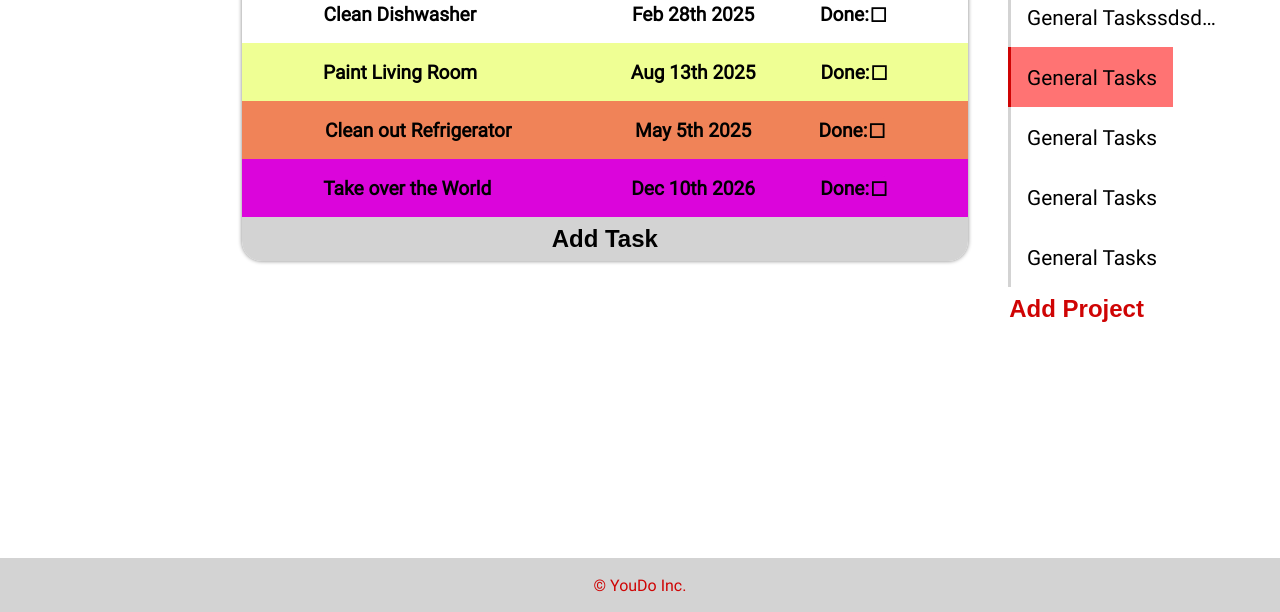
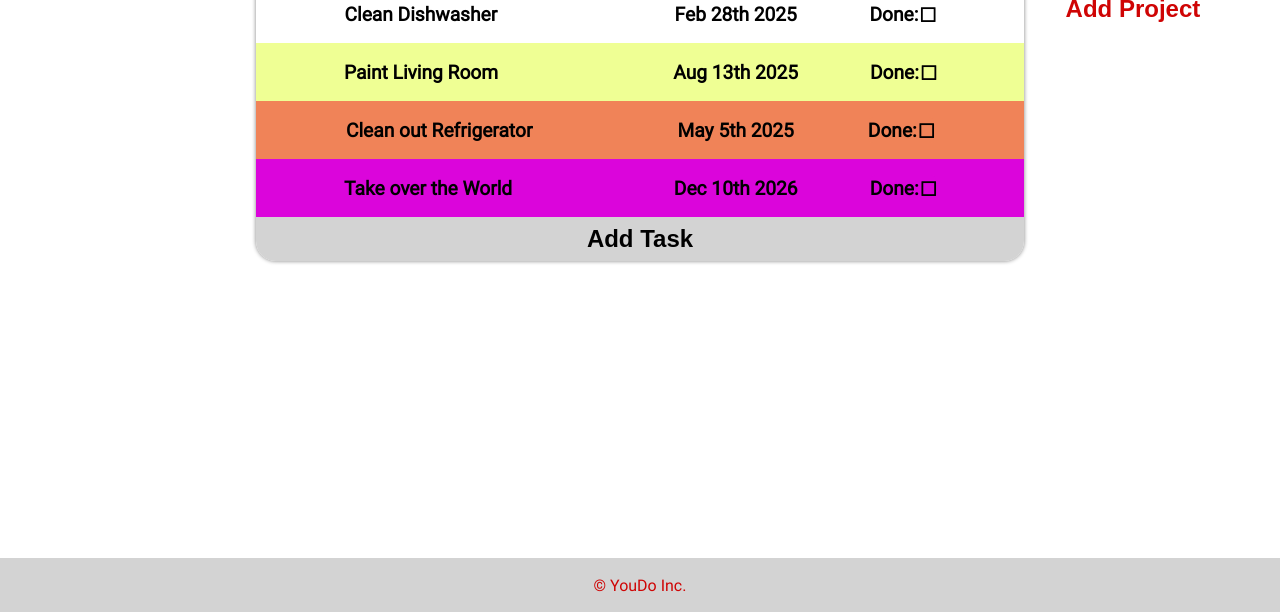
Before and after one commit to SamuelWyck/odin-todo-list, a website built with webpack: page src/template.html in a window 1280 px wide. Shown: the part 188-800 px from the top of the page. Built offline with nearby package versions, Linux system fonts and the light colour scheme.

Commit message:
Comment out test html

```diff
--- a/src/template.html
+++ b/src/template.html
@@ -39,11 +39,11 @@
             <div class="project-selection">
                 <p class="project-selection-title">Projects</p>
                 <div class="project-list">
-                    <p>General Taskssdsdsdsdddwdwwewewe</p>
+                    <!-- <p>General Taskssdsdsdsdddwdwwewewe</p>
                     <p class="project-selected">General Tasks</p>
                     <p>General Tasks</p>
                     <p>General Tasks</p>
-                    <p>General Tasks</p>
+                    <p>General Tasks</p> -->
                 </div>
                 <button type="button" class="add-project-btn">Add Project</button>
             </div>
```
